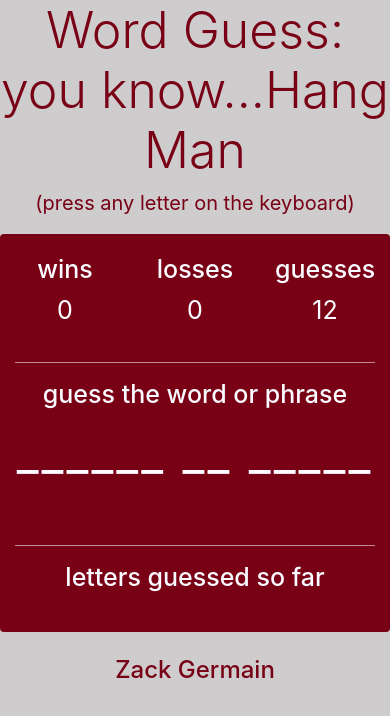
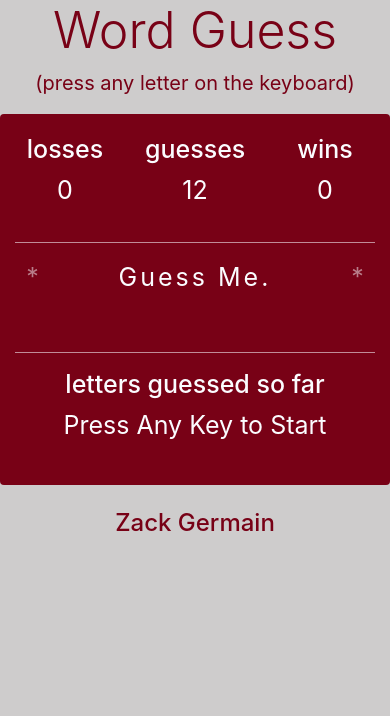
Before and after one commit to zgermain/Word_Guess_Game, a plain HTML site: page index.html in a window 390 px wide. Drawn offline with nearby package versions, Linux system fonts and the light colour scheme.

Commit message:
Fully workging hangman with test words. Win-Lose alerts write to screen. Continue State.

```diff
--- a/assets/css/style.css
+++ b/assets/css/style.css
@@ -37,6 +37,9 @@ p{
     text-align: center;
 }
 
+.continue{
+    color:rgba(251, 252, 255, 0.493);
+}
 #hiddenWord-div{
     letter-spacing: 3px;
 }
@@ -63,7 +66,7 @@ p{
         font-size:20px;
     }
 
-    #wins-div, #losses-div, #guesses-div, #letterGuesses-div{
+    p{
         font-size:30px;
     }
 
@@ -85,7 +88,7 @@ p{
         font-size:15px;
     } */
 
-    #wins-div, #losses-div, #guesses-div, #letterGuesses-div{
+    p{
         font-size:25px;
     }
 
--- a/assets/javascript/game3.js
+++ b/assets/javascript/game3.js
@@ -3,13 +3,13 @@
 var wins = 0;
 var losses = 0;
 var guesses = 12;
-var letterGuesses = [];
+var letterGuesses = ["Press Any Key to Start"];
 var letterArray = ['a','b','c','d','e','f','g','h','i','j','k','l','m','n','o','p','q','r','s','t','u','v','w','x','y','z'];
 var wordList = ['Stuff', 'Test', 'String of Words', 'Zack']
 var randomWord = "";
-var hiddenWord = [];
+var hiddenWord = ["Guess Me."];
 var userInput = "";
-var winStatus = false;
+var winStatus = true;
 
 function letterCheck(inputtxt){
     var letters = /^[A-Za-z]+$/;
@@ -64,10 +64,15 @@ function resetGame(){
     guesses = 12;
     letterGuesses = [];
     hiddenWord = [];
+    document.getElementById("youWin").textContent = "";
+    document.getElementById("youLose").textContent = "";
+
 
     pickRandomWord();
     hideWord();
     display();
+
+
 
     console.log("randomWord: " + randomWord);
     console.log("hiddenWord: " + hiddenWord);
@@ -85,16 +90,24 @@ function loseGame(){
 
 function checkLose(){
     if (guesses === 0){
+
         loseGame();
-        resetGame();
+
+        document.getElementById("youLose").textContent = "Loser";
+        winStatus = true;
+        letterGuesses = ["Press Any Key to Start"]
+        display();
     };
 };
 
 function checkWin(){
     if (String(hiddenWord.join('')) == randomWord){
+
         winGame();
+
+        letterGuesses = ["Press Any Key to Start"]
+        document.getElementById("youWin").textContent = "Winner";
         display();
-        alert("Test Win");
         winStatus = true;
     };
 };
@@ -108,7 +121,7 @@ function continueGame(){
 
 
 //Game Cycle
-resetGame();
+// resetGame();
 display();
 
 
--- a/index.html
+++ b/index.html
@@ -1,5 +1,6 @@
 <!DOCTYPE html>
 <html lang="en">
+
 <head>
 
     <meta charset="UTF-8">
@@ -11,49 +12,57 @@
     <link rel="stylesheet" href="assets/css/style.css">
 
 </head>
+
 <body>
 
     <div>
-        <h1 class = "game-title display-4">Word Guess: you know...Hang Man</h1>
-        <p class = "game-title" id = "sub-head">(press any letter on the keyboard)</h1>
+        <h1 class="game-title display-4">Word Guess</h1>
+        <p class="game-title" id="sub-head">(press any letter on the keyboard)</h1>
 
     </div>
-    <div class = "container rounded" id = "test">
+    <div class="container rounded" id="test">
 
-        <div class = "row">
-                <div class = "col-4">
+        <div class="row">
+
+            <div class="col-4">
+                <h1>losses</h1>
+                <p id="losses-div"></p>
+            </div>
+            <div class="col-4">
+                <h1>guesses</h1>
+                <p id="guesses-div"></p>
+            </div>
+            <div class="col-4">
                 <h1>wins</h1>
-                        <p id = "wins-div"></p>
-                </div>
-                <div class = "col-4">
-                        <h1>losses</h1>
-                        <p id = "losses-div"></p>
-                </div>
-                <div class = "col-4">
-                    <h1>guesses</h1>
-                    <p id = "guesses-div"></p>
+                <p id="wins-div"></p>
             </div>
         </div>
 
         <hr>
 
-        <div class = "row">
-                <div class = "col-md-12">
-                        <h1>guess the word or phrase</h1>
+        <div class="row">
+            <div class = "col-2">
+                <p class = "continue" id = "youLose">*</p>
+            </div>
+            <div class="col-8">
+                <!-- <h1>guess the password</h1> -->
                 <div>
-                            <p id = "hiddenWord-div"></p>
+                    <p id="hiddenWord-div"></p>
                 </div>
                 <br>
+            </div>
+            <div class = "col-2">
+                <p class = "continue" id = "youWin">*</p>
             </div>
         </div>
 
         <hr>
 
-        <div class = "row">
-                <div class = "col-md-12">
+        <div class="row">
+            <div class="col-md-12">
                 <h1>letters guessed so far</h1>
                 <div>
-                            <p id = "letterGuesses-div"></p>
+                    <p id="letterGuesses-div"></p>
                 </div>
                 <br>
             </div>
@@ -63,7 +72,7 @@
     </div>
     <div>
         <br>
-        <h4 class = "game-title">Zack Germain</h4>
+        <h4 class="game-title">Zack Germain</h4>
 
     </div>
 
@@ -77,4 +86,5 @@
 
     <script src="assets/javascript/game3.js"></script>
 </body>
+
 </html>
```
Lines whose indentation alone changed are shown as unchanged.
